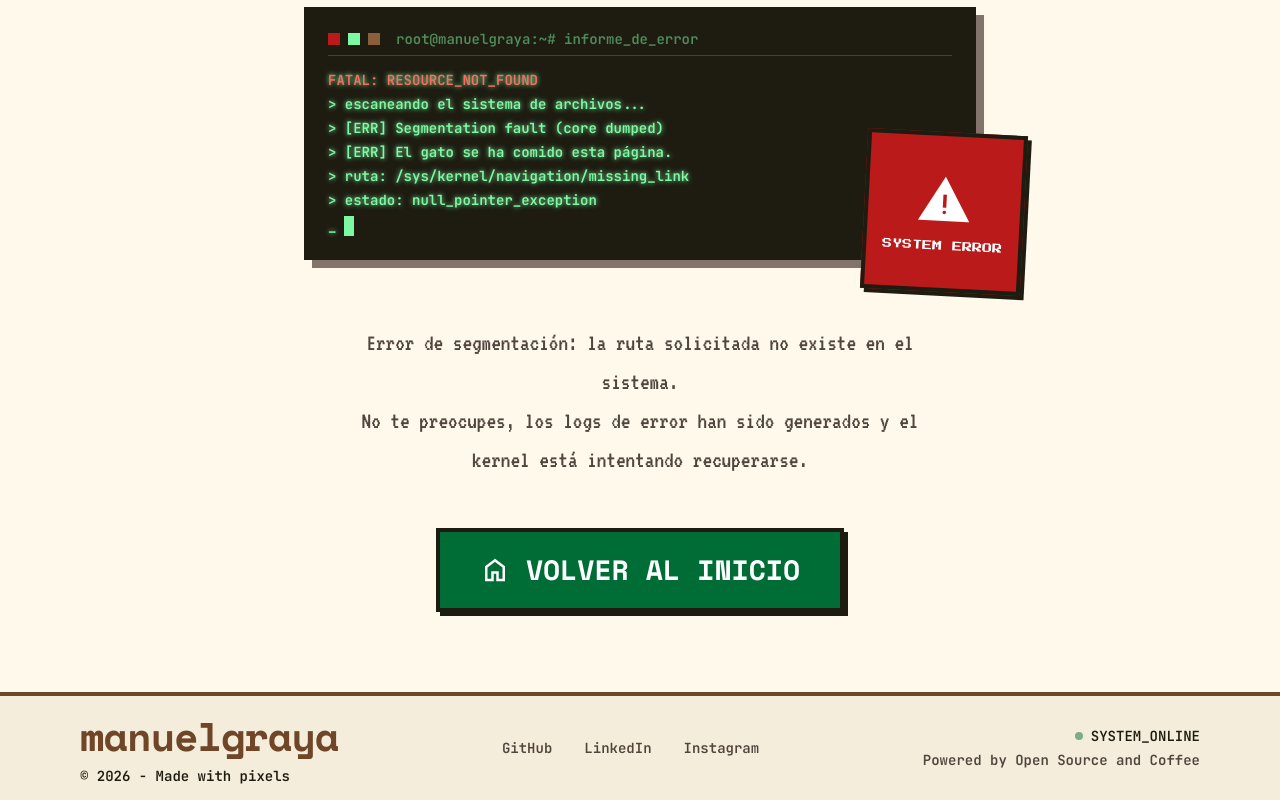
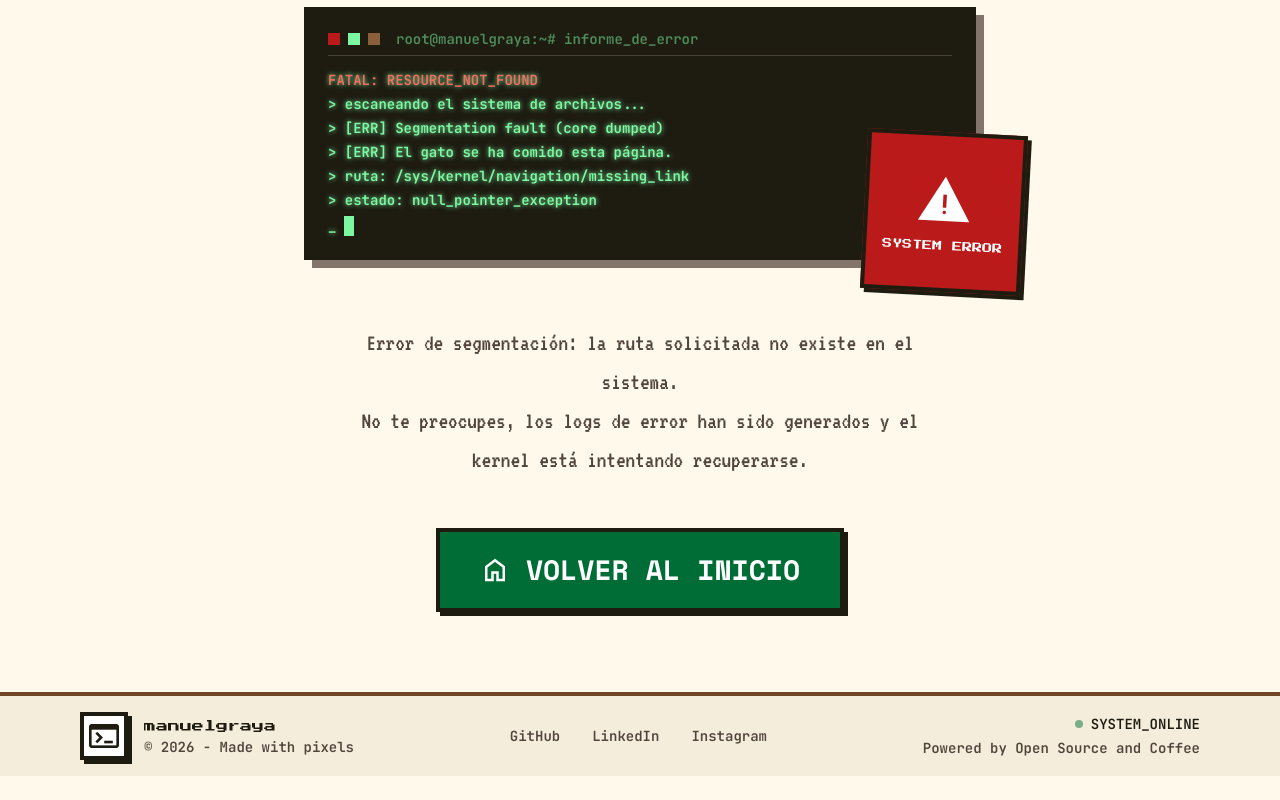
Before and after one commit to manuelgraya/manuelgraya-landing, a website: page 404.html in a window 1280 px wide. Shown: the part 325-1125 px from the top of the page. After the commit the page ends 1101 px from the top, so only its background shows below. Drawn offline with nearby package versions, Linux system fonts and the light colour scheme.

Commit message:
Footer: recupera el logo de consola y el nombre en fuente pixel en el bloque izquierdo

```diff
--- a/404.html
+++ b/404.html
@@ -98,9 +98,14 @@
      (src/inyectar-partials.js lo pega entre los marcadores footer-comun de cada página). -->
 <footer class="w-full py-gutter px-margin bg-surface-container border-t-4 border-primary">
 <div class="max-w-container-max mx-auto flex flex-col md:flex-row justify-between items-center gap-6">
-<div class="flex flex-col items-center md:items-start">
-<span class="font-headline-lg text-headline-lg text-primary">manuelgraya</span>
-<p class="font-label-sm text-label-sm text-on-surface mt-2">© 2026 - Made with pixels</p>
+<div class="flex items-center gap-4">
+<div class="w-12 h-12 bg-white flex items-center justify-center pixel-border">
+<span class="material-symbols-outlined text-4xl text-on-surface" style="font-variation-settings: 'FILL' 1;">terminal</span>
+</div>
+<div>
+<h4 class="font-pixel text-[12px] text-on-surface">manuelgraya</h4>
+<p class="font-label-sm text-label-sm text-on-surface-variant mt-1">© 2026 - Made with pixels</p>
+</div>
 </div>
 <div class="flex gap-8">
 <a class="font-label-sm text-label-sm text-on-surface-variant hover:text-primary transition-colors" href="https://github.com/manuelgraya">GitHub</a>
```
Also changed, not shown: index.html (+8 -3 lines), sobre-mi/index.html (+8 -3 lines), src/partials/footer.html (+8 -3 lines), css/output.css.
